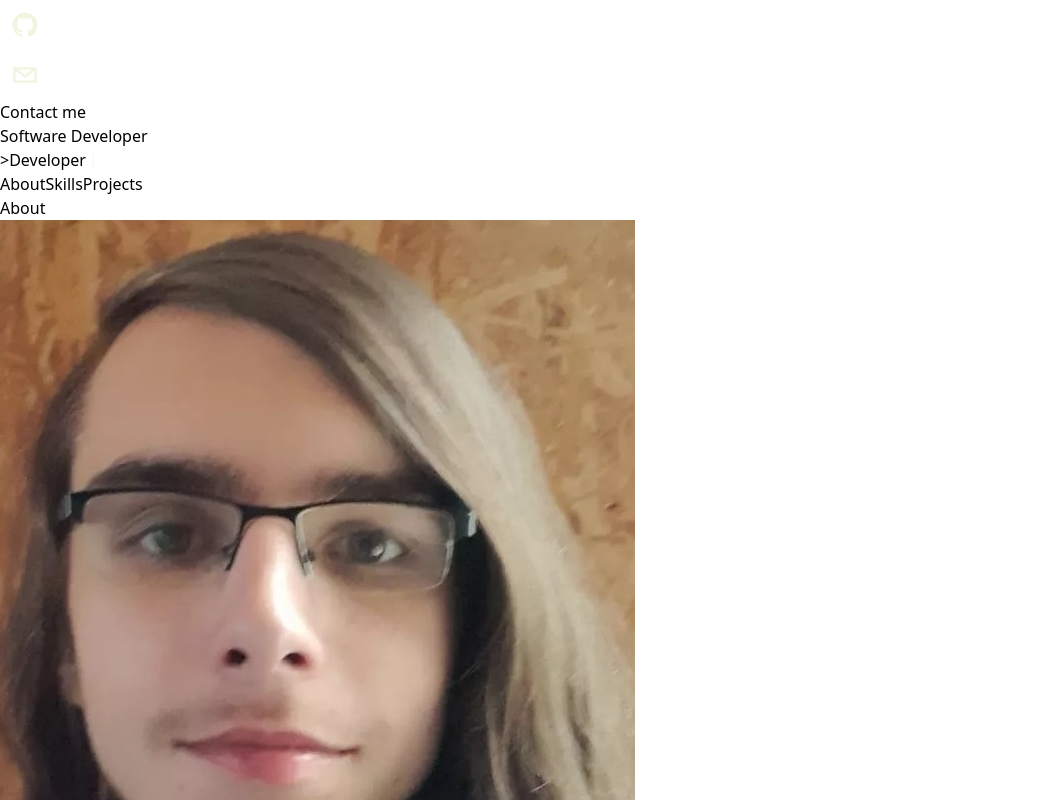
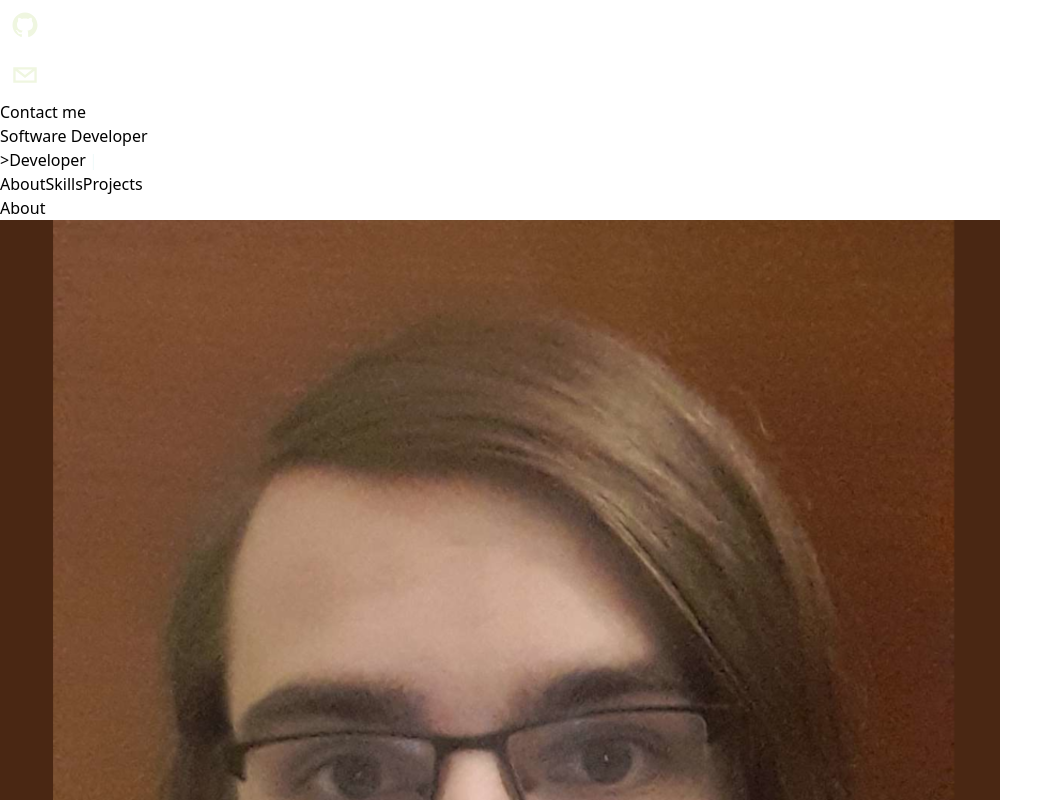
Before and after one commit to Zyaaco/Portfolio, a Next.js app: page /nextjs-pages/ in a window 1280 px wide. Shown: the top 800 px of the page, without its empty margins (0-1063 px from the left). Built offline with nearby package versions, Linux system fonts and the light colour scheme.

Commit message:
changed the image

```diff
--- a/components/About.tsx
+++ b/components/About.tsx
@@ -29,7 +29,7 @@ function About({}: Props) {
           duration: 1.2,
         }}
         viewport={{ once: true }}
-        src="./images/me.jpg"
+        src="./images/me.png"
         className="-mb-20 md:mb-0 flex-shrink-0 w-56 h-56 rounded-xl
          object-cover md:rounded-lg md:w-64 md:h-64 xl:w-[500px] xl:h-[500px]"
       />
```
Also changed, not shown: public/images/me.png (added).
